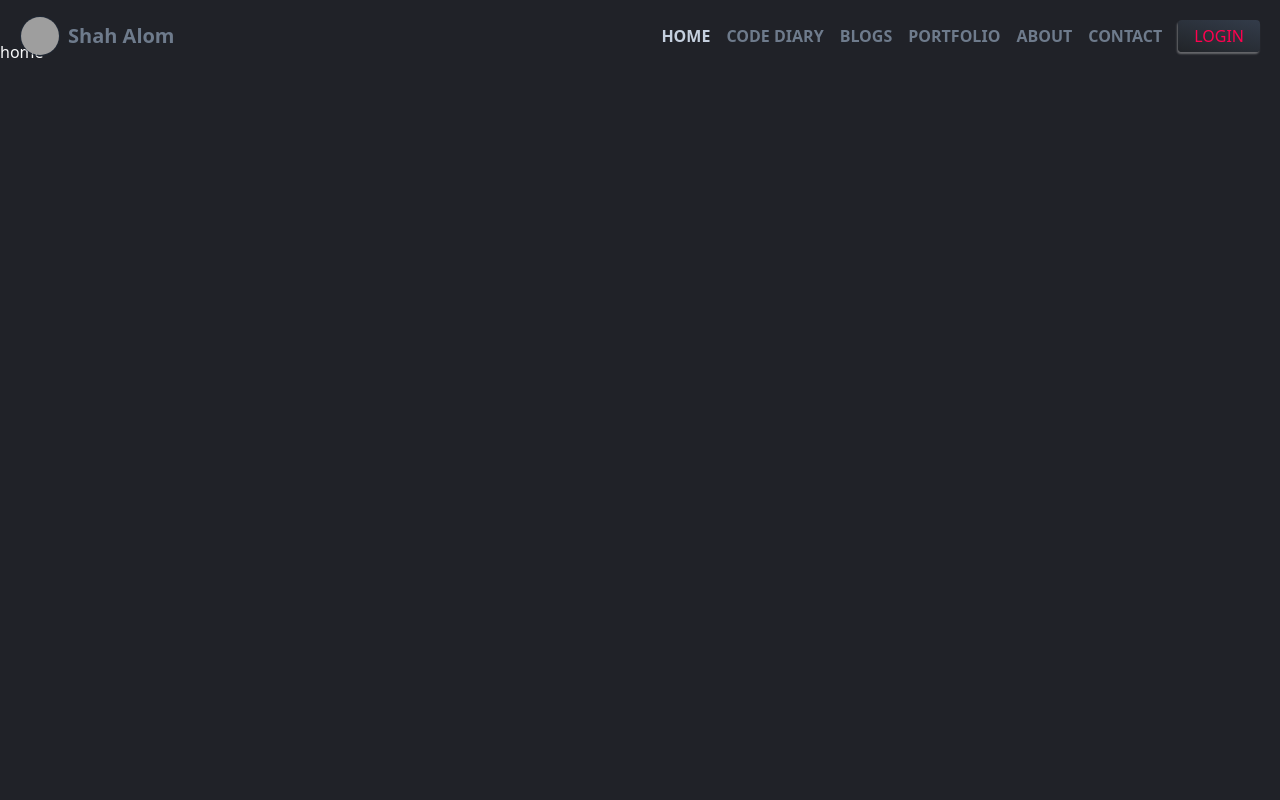
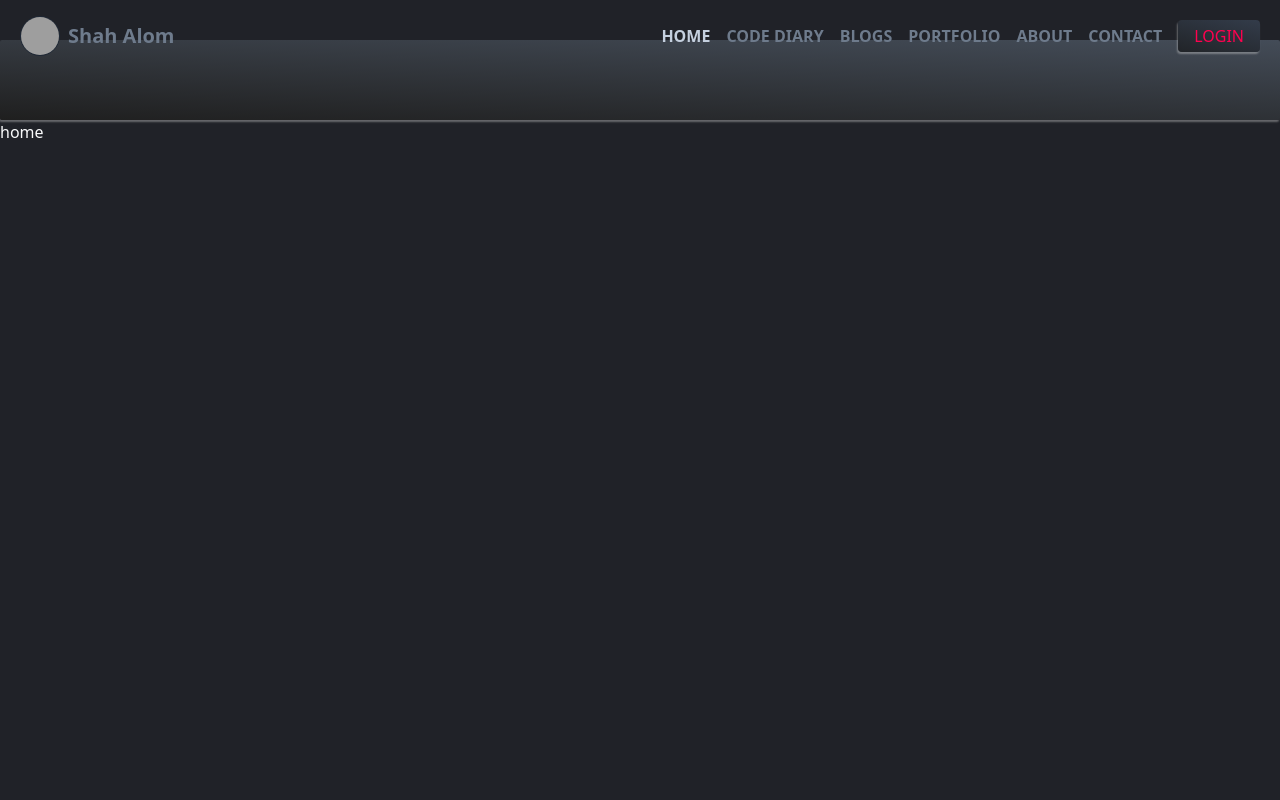
Before and after one commit to ShahAlom47/shah-alom-official, a Next.js app: page / in a window 1280 px wide. Shown: the top 800 px of the page. Built offline with nearby package versions, Linux system fonts and the light colour scheme; grey boxes are pictures that could not be loaded.

Commit message:
added hover css

```diff
--- a/src/app/globals.css
+++ b/src/app/globals.css
@@ -71,3 +71,27 @@
 .bb {
   border: solid red 4px;
 }
+
+
+
+/*  hover effect  */
+.primary-hover {
+  padding: 0.25rem 1rem; /* py-1 px-4 */
+  border-radius: 0.125rem; /* rounded-sm */
+  color: #e11d48; /* text-primaryRed (example red-600) */
+  font-weight: 500; /* font-medium */
+  text-transform: uppercase;
+
+  background-image: linear-gradient(to top right, #1f1f1f, #4b5563); /* from-blackLight to-gray-700 */
+  background-size: 150% 100%;
+  background-position: left;
+
+  transition: all 0.7s ease-in-out;
+  box-shadow: -1px 2px 2px rgba(216, 216, 216, 0.39); /* shadow-[-1px_2px_2px_#d8d8d863] */
+}
+
+.primary-hover:hover {
+  background-image: linear-gradient(to bottom left, #1f1f1f, #4b5563); /* hover:bg-gradient-to-bl */
+  transform: translateY(-0.25rem); /* hover:-translate-y-1 */
+  box-shadow: 1px -2px 2px rgba(216, 216, 216, 0.39); /* hover:shadow-[1px_-2px_2px_#d8d8d863] */
+}
--- a/src/app/page.tsx
+++ b/src/app/page.tsx
@@ -2,7 +2,9 @@ import React from 'react';
 
 const Home = () => {
   return (
-    <div className=' min-h-screen'>
+    <div className=' min-h-screen '>
+
+      <div className='primary-hover h-20 w-30'></div>
       home
     </div>
   );
--- a/src/components/PrimaryButton.tsx
+++ b/src/components/PrimaryButton.tsx
@@ -7,7 +7,7 @@ interface PrimaryButtonProps {
   className?: string;
   type?: "button" | "submit" | "reset";
   onClick?: () => void;
-  href?: string; // 👈 add href prop
+  href?: string;
 }
 
 const PrimaryButton: React.FC<PrimaryButtonProps> = ({
```
